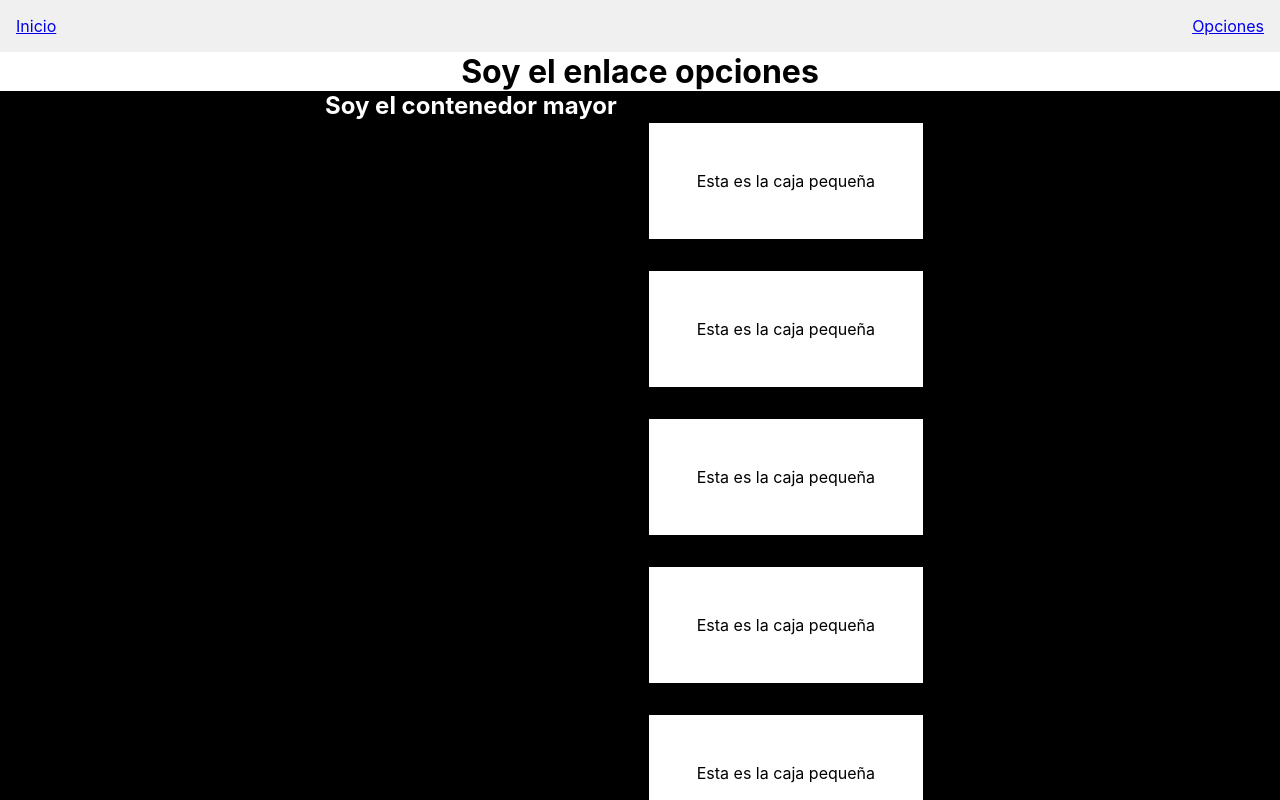
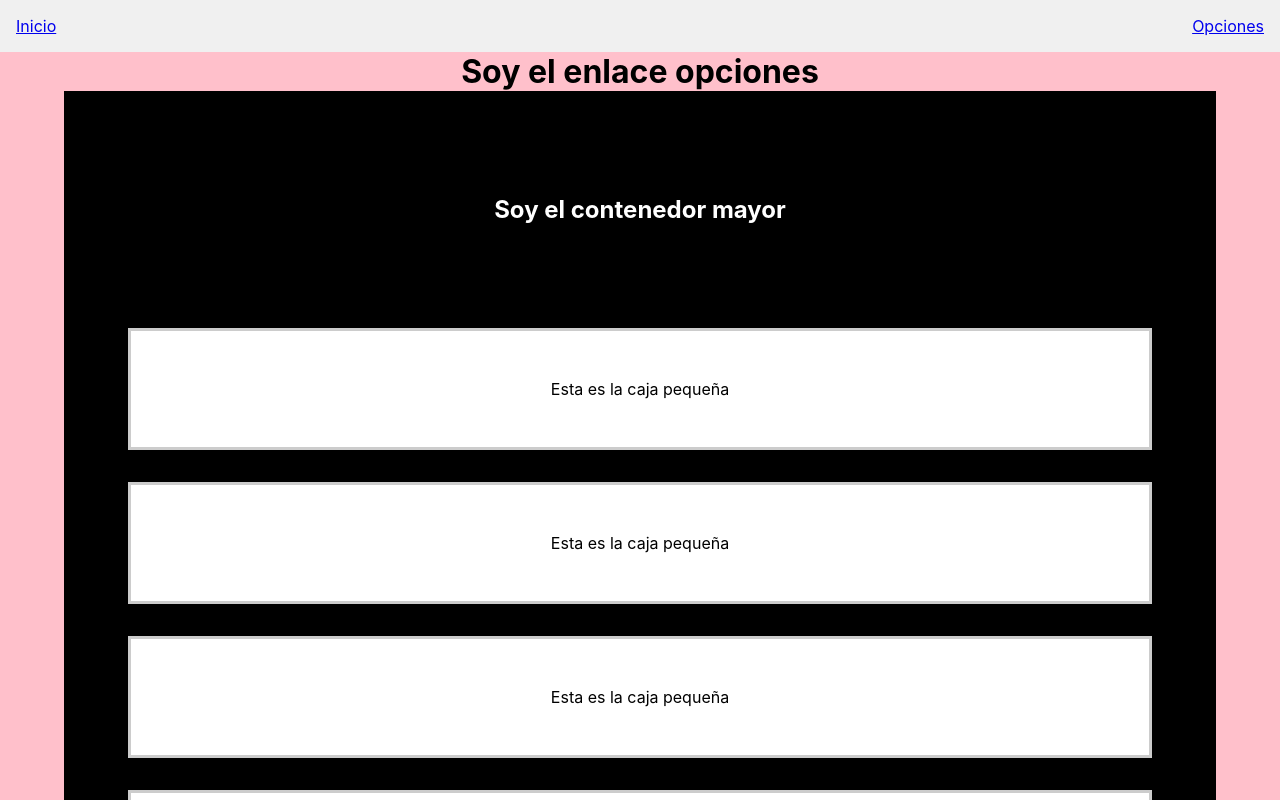
Before and after one commit to MayradelvGonzalez/FunnyStyles, a React (Create React App) app in the folder funnystyles/: page /opciones in a window 1280 px wide. Shown: the top 800 px of the page. Built offline with nearby package versions, Linux system fonts and the light colour scheme.

Commit message:
estilizando

```diff
--- a/funnystyles/src/components/style.css
+++ b/funnystyles/src/components/style.css
@@ -20,16 +20,21 @@
     flex-direction: column;
     align-items: center;
   justify-content: center;
+  background-color:pink;
 
 }
   #container{
     background-color:black;
-
+padding: 2em;
     color: white;
-    width: 100%;
     display: flex;
-    flex-direction:row ;
-    justify-content: center;
+    flex-direction:column;
+    justify-content: space-between;
+    width: 90%;
+  }
+  #container h2{
+    padding: 3em;
+    text-align: center;
   }
   .contenedorS{
     background-color:white;
@@ -38,4 +43,10 @@
     justify-content: center;
     margin: 2em;
     padding: 3em;
+
+border:3px solid #ccc;
+
   }
+  .contenedorS:hover{
+  border-color: aqua;
+  }
```
